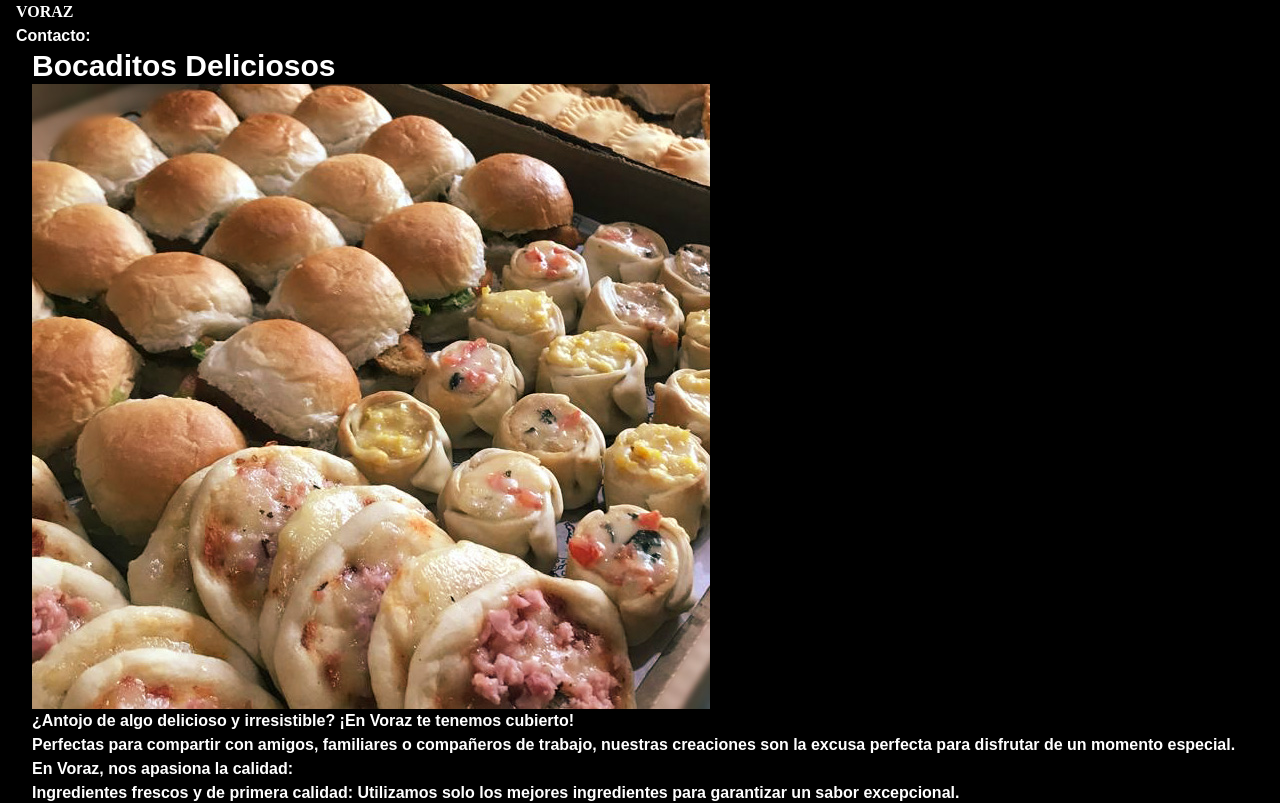
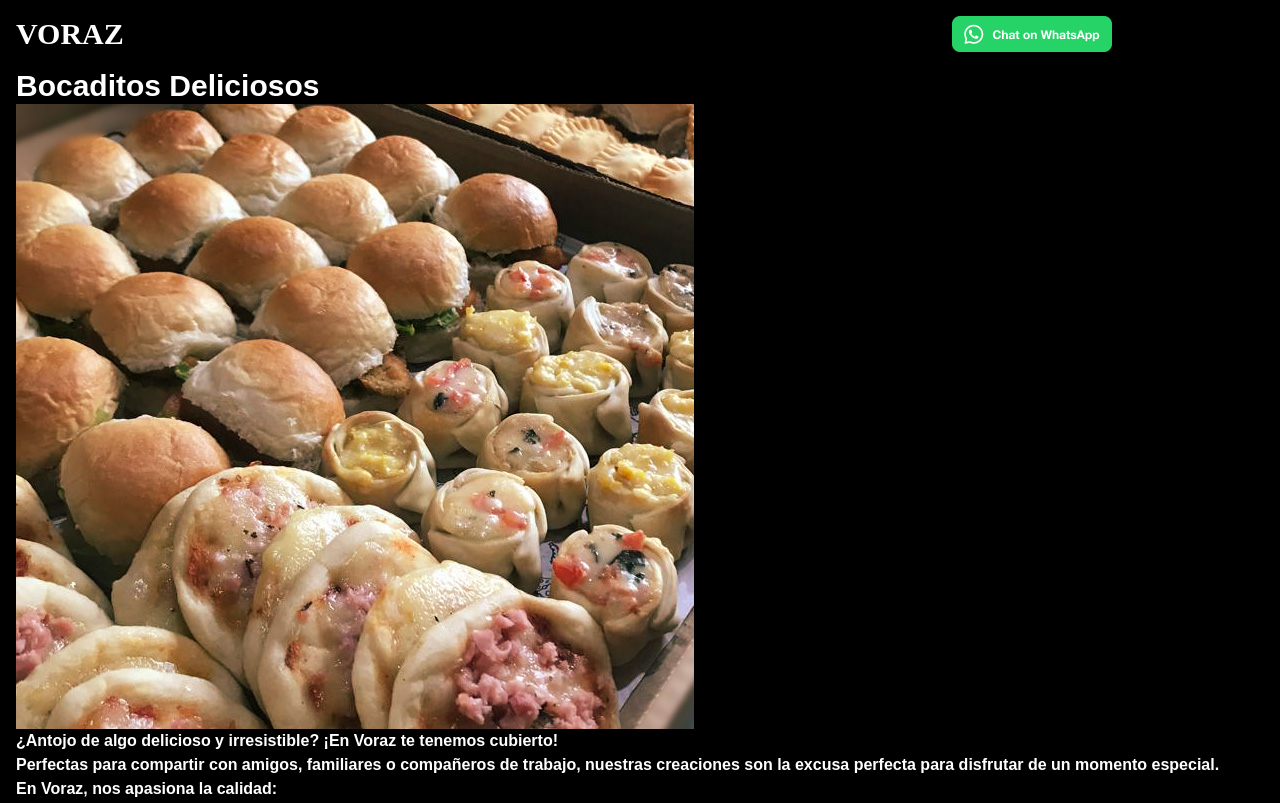
Before and after one commit to juanma-romero/Voraz, a React (Vite) app: page / in a window 1280 px wide. Shown: the top 803 px of the page. Built offline with nearby package versions, Linux system fonts and the light colour scheme; a web font is replaced by a local one.

Commit message:
agregando boton what

```diff
--- a/src/App.jsx
+++ b/src/App.jsx
@@ -1,16 +1,19 @@
 import './App.css'
 import imagenPrin from './assets/premGeneral.jpg'
+import whatsap from './assets/WhatsAppButtonGreenSmall.png'
 
 function App() {
 
 
   return (
-    <div className="flex flex-col">
-      <header  className="justify-start">
-        <p className='font-gara'>VORAZ</p>
-        <p>Contacto:</p>
+    <div className="flex flex-col ">
+      <header  className="flex justify-between pt-4 ">
+        <p className='font-gara text-3xl'>VORAZ</p>
+        <a aria-label="Chat on WhatsApp" href="https://wa.me/595985214420">
+          <img className='w-1/2' alt="Chat on WhatsApp" src={whatsap} />
+        </a>
       </header>
-      <body className="min-h-screen">
+      <main className="min-h-screen pt-4">
         <h1 className="text-3xl font-bold">
         Bocaditos Deliciosos
         </h1>
@@ -39,7 +42,7 @@ function App() {
         <h2>Pedidos</h2>
           <p>Contamos con disponibilidad en el dia, aproximadamente una hora. Pero siempre es mejor hacer tu pedio con anticipacion para asegurarte la disponibilidad</p>
           <h3>Horarios</h3>
-      </body>
+      </main>
 
       <footer className="justify-end">
         <p className='flex justify-center'>Made by&nbsp;<a className='text-yellow-500' href='https://febo.solutions'>Febo</a></p>
--- a/tailwind.config.js
+++ b/tailwind.config.js
@@ -9,6 +9,9 @@ export default {
       'gara':['garamond-premier-pro']
     },
     extend: {},
+    colors: {
+      'violeta':'#590256'
+    }
   },
   plugins: [],
 }
```
Also changed, not shown: src/assets/WhatsAppButtonGreenSmall.png (added).
